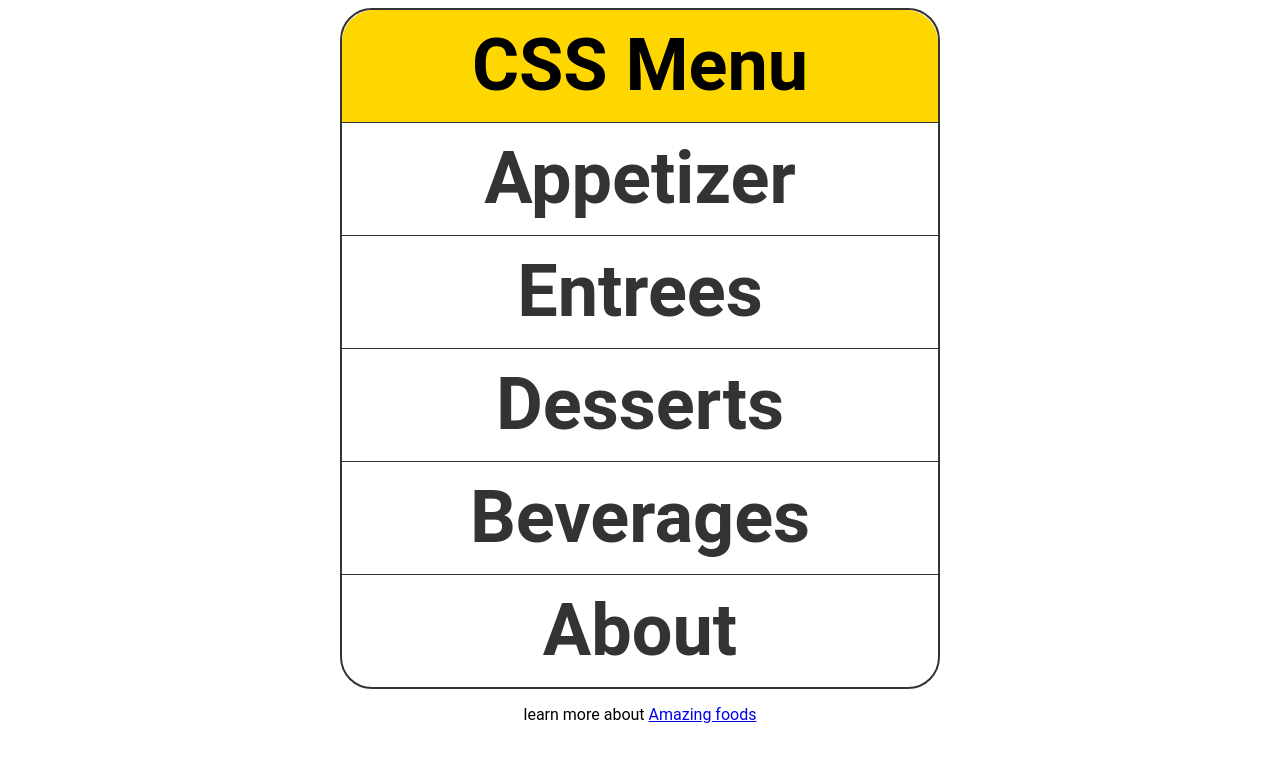
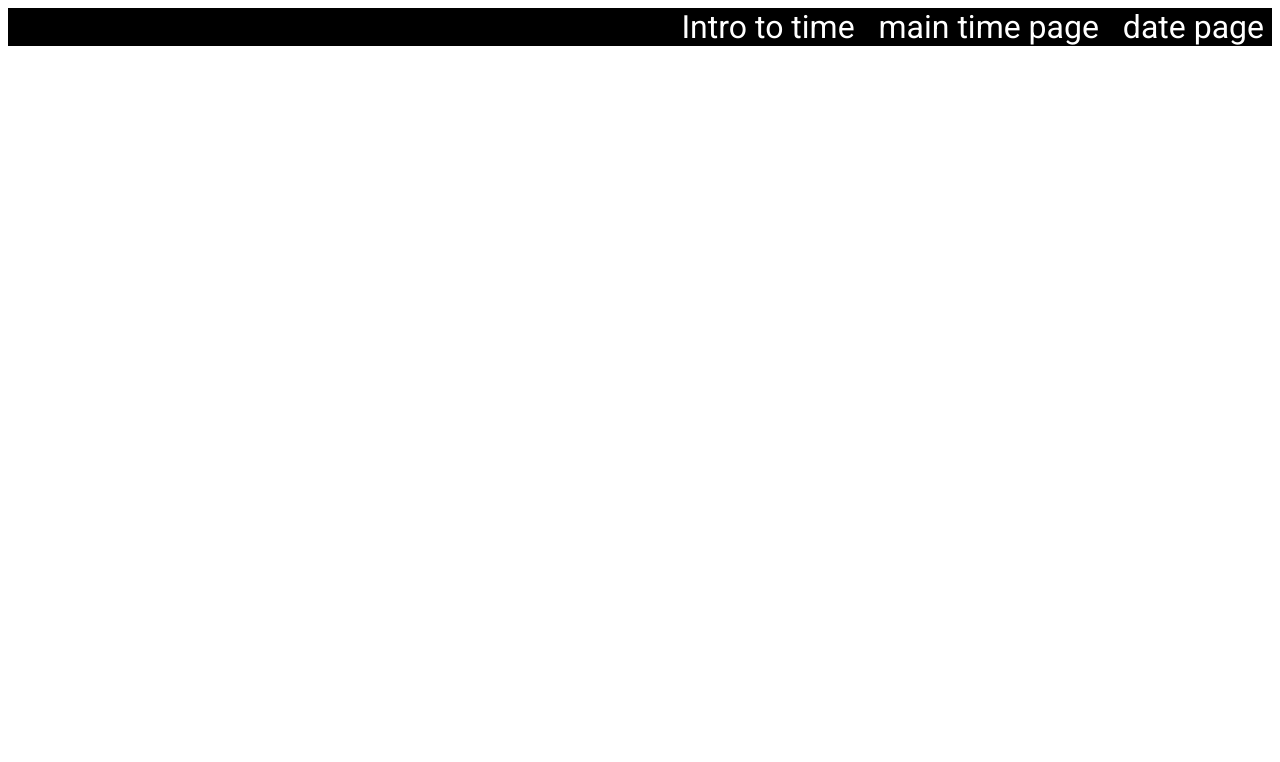
Before and after one commit to samson-onyebuchi/css-by-freecode-academy, a plain HTML site: page index.html in a window 1280 px wide. Drawn offline with Linux system fonts and the light colour scheme.

Commit message:
align nav bar upwards

```diff
--- a/css/style.css
+++ b/css/style.css
@@ -1,60 +1,30 @@
-* {
-    margin: 0;
-    padding: 0;
-    box-sizing: border-box;
-}
+@import url("https://fonts.googleapis.com/css?family=Roboto&display=swap");
 
 body {
-    margin: 0.5rem;
+    font-size: 2rem;
     font-family: "Roboto", sans-serif;
-    text-align: center;
 }
-
-nav {
-    border: 2px solid #333;
-    border-radius: 2rem;
-    margin: 0 auto 1rem;
-    max-width: 600px;
-    font-size: 3rem;
-    line-height: 7rem;
-}
-
-
-h1 {
-    padding: 1rm;
-    background-color: gold;
-    border-radius: 2rem 2rem 0 0;
-}
-
 
 ul {
     list-style-type: none;
+    padding: 0;
+    text-align: right;
+    background-color: black;
+    margin: 0;
 
 }
 
 li {
-    border-top: 1px solid #333;
+    display: inline-block;
+    margin-inline: 0.5rem;
 }
 
 li a {
-    display: block;
+    color: white;
+    text-decoration: none;
 }
 
-li a,
-li a:visited {
-    text-decoration: none;
-    color: #333;
+li a:hover,
+li a:focus{
+    text-decoration: underline;
 }
-
-
-li a:hover,
-li a:focus {
-    background: #333;
-    color: whitesmoke;
-    cursor: pointer;
-}
-
-
-li:last-child a {
-    border-radius: 0 0 2rem 2rem
-}
--- a/index.html
+++ b/index.html
@@ -7,20 +7,16 @@
     <link rel="stylesheet" href="css/style.css">
 </head>
 <body>
+    <main>
+        <nav>
+            <ul>
+                <li><a href="#">Intro to time</a></li>
+                <li><a href="#">main time page</a></li>
+                <li><a href="#">date page</a></li>
+            </ul>
+        </nav>
+    </main>
 
-    <nav>
-        <h1>CSS Menu</h1>
-        <h2>
-            <ul>
-                <li><a href="one.html">Appetizer</a></li>
-                <li><a href="one.html">Entrees</a></li>
-                <li><a href="two.html">Desserts</a></li>
-                <li><a href="two.html">Beverages</a></li>
-                <li><a href="two.html">About</a></li>
-            </ul>
-        </h2>
-    </nav>
-    <p>learn more about <a href="https://www.cnn.com/travel/article/world-best-food-dishes/index.html">Amazing foods</a></p>
 </body>
 
 
```
Also changed, not shown: date.html (renamed from one.html, +2 -2 lines), time.html (renamed from two.html, +2 -2 lines).
